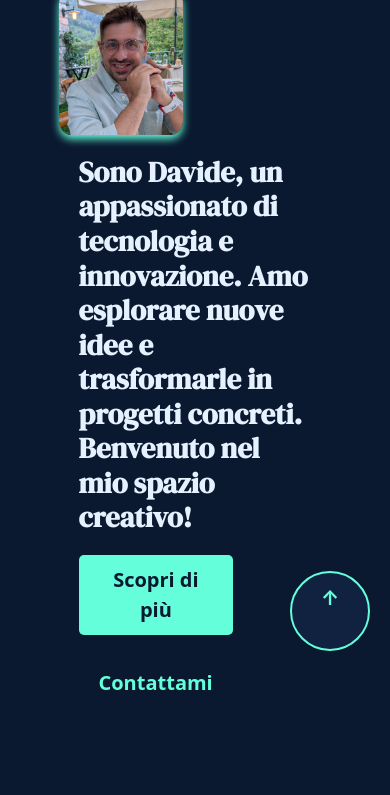
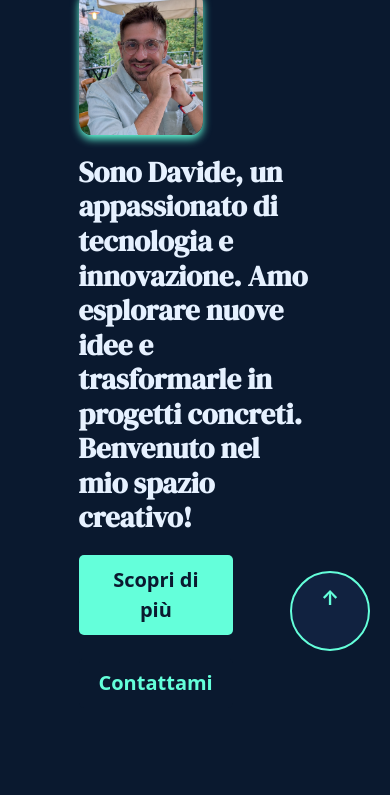
Before and after one commit to NewdemoNew/Dhe-Lab, a plain HTML site: page index.html in a window 390 px wide. Shown: the part 173-968 px from the top of the page. Drawn offline with nearby package versions, Linux system fonts and the light colour scheme.

Commit message:
terminato media main 500px

```diff
--- a/assets/sass/style-index.scss
+++ b/assets/sass/style-index.scss
@@ -1055,6 +1055,12 @@ footer > .container-footer > .column-center-footer > ul li > a, footer > .contai
 }
 }
 @media screen and (max-width: 575px){
+    .container-main > .container-column-left > .container-img > img{
+        margin-left: 20px;
+    }
+
+
+
     .passion1{
         >.projects-title{
             margin-bottom: 23%;
```
Also changed, not shown: assets/sass/style-index.css, 1 other file.
